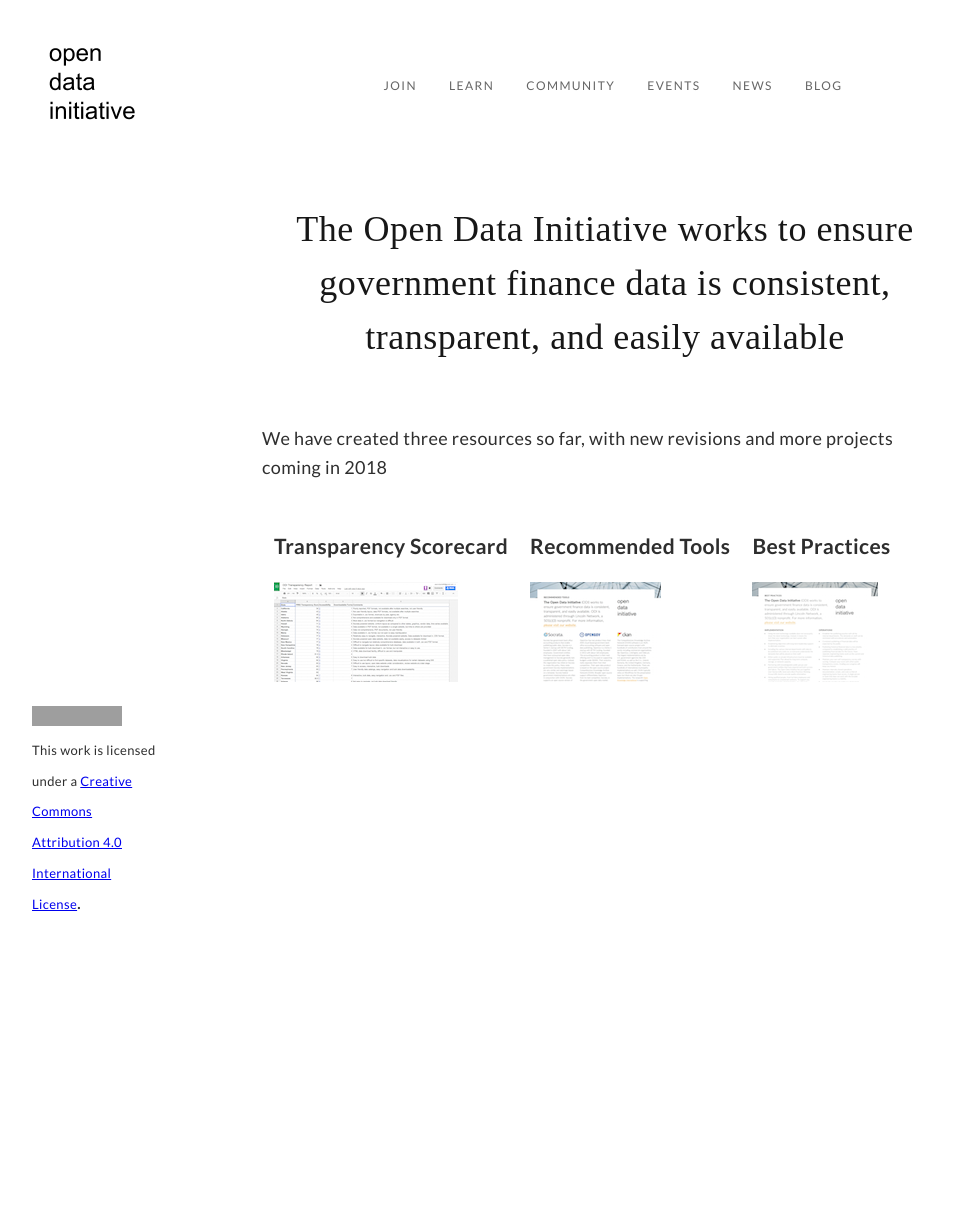
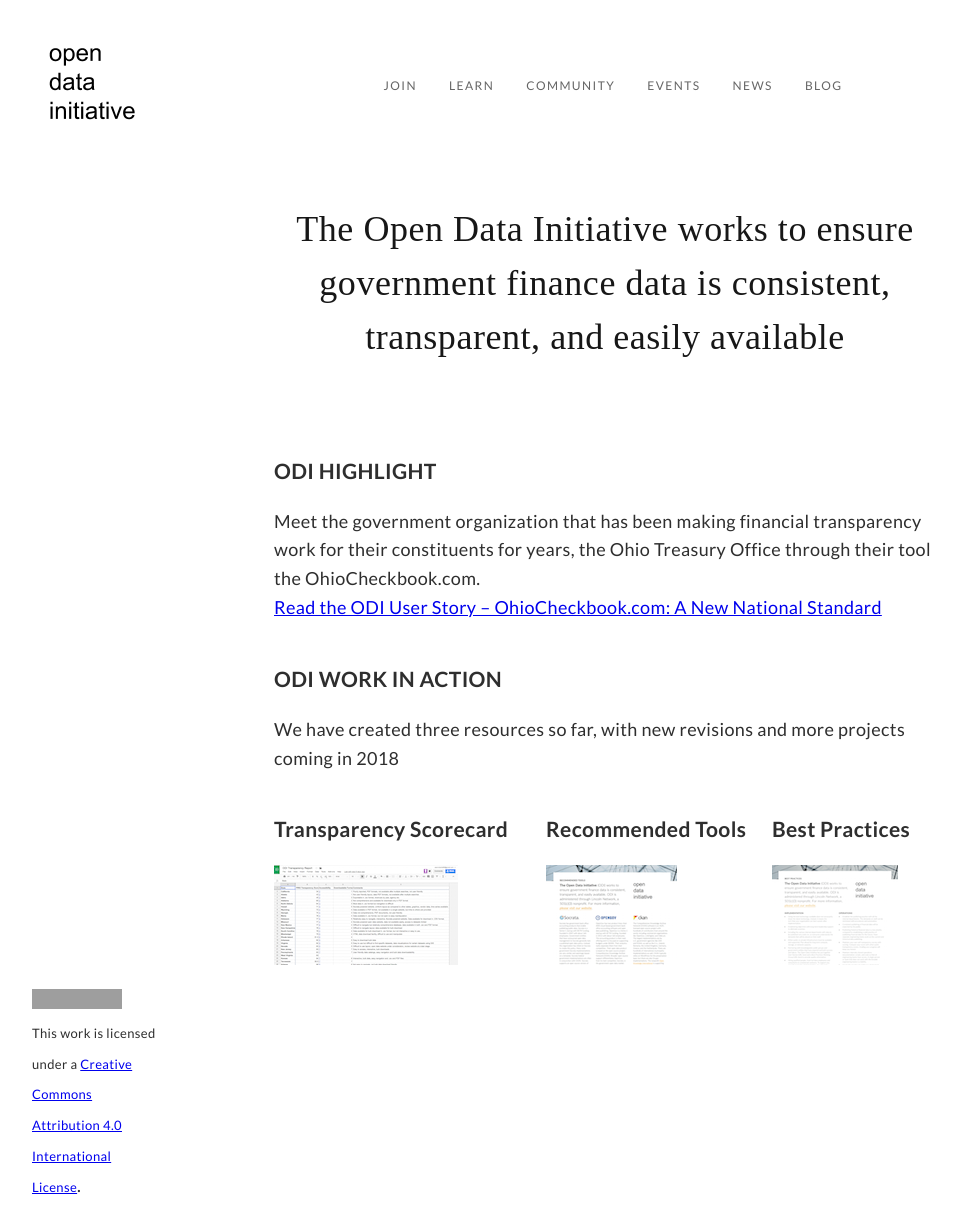
Before and after one commit to opendatainitiative/opendatainitiative.github.io, a Jekyll site: the page built from index.md, in a window 1280 px wide. Shown: the whole page, without its empty margins (35-996 px from the left). Built offline with Jekyll 4.4.1, drawn with Linux system fonts in a browser that asks for light colours; before the commit the page ends 922 px from its top, so only the background shows below that; grey boxes are pictures that could not be loaded.

Commit message:
add ohio user story to home page

```diff
--- a/index.md
+++ b/index.md
@@ -6,8 +6,14 @@ title: Home
 
 ## The Open Data Initiative works to ensure government finance data is consistent, transparent, and easily available
 
-We have created three resources so far, with new revisions and more projects coming in 2018
 <table cellpadding="10">
+ <tr>
+	 <td colspan="3"><h3>ODI HIGHLIGHT</h3>Meet the government organization that has been making financial transparency work for their constituents for years, the Ohio Treasury Office through their tool the OhioCheckbook.com.
+		 <br><a href="https://opendatainitiative.github.io/blog/2017-12-18-user-story-ohio-treasury-office/">Read the ODI User Story – OhioCheckbook.com: A New National Standard</a></td>
+</tr>
+ <tr>
+	 <td colspan="3"><h3>ODI WORK IN ACTION</h3>We have created three resources so far, with new revisions and more projects coming in 2018</td>
+ </tr>
  <tr>
       <td><h3>Transparency Scorecard</h3>
         <a href="/transparency-scorecard"><img src="/assets/img/transparency_report_icon.png" alt="ODI Transparency Scorecard"></a>
```
